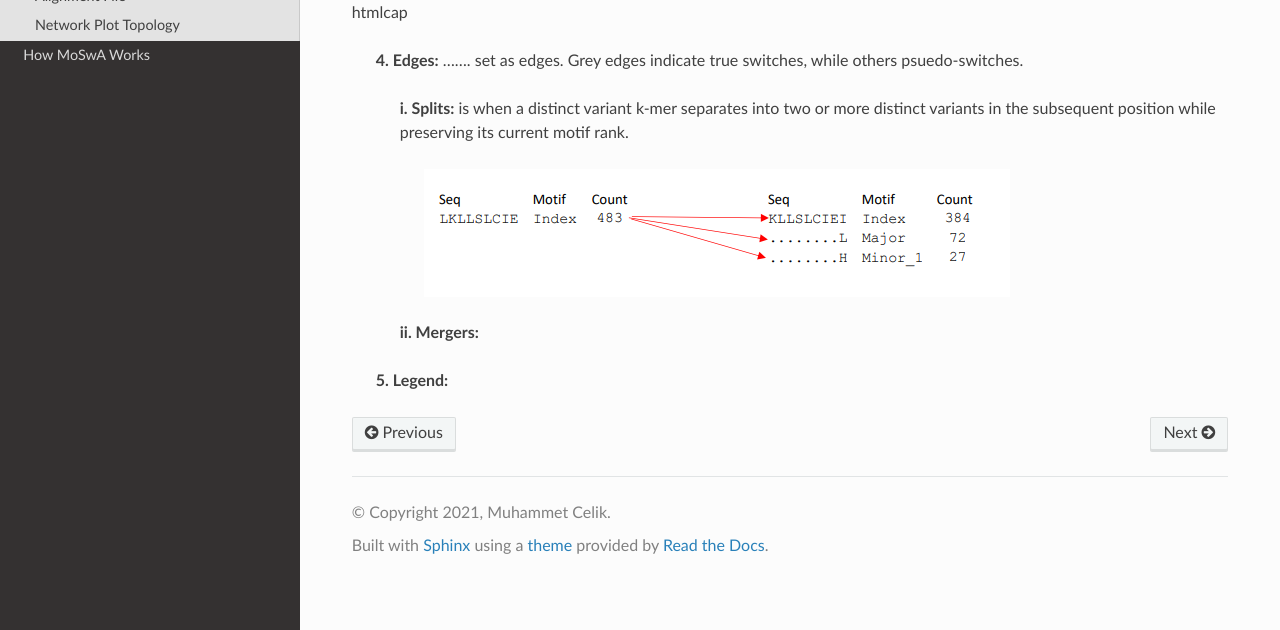
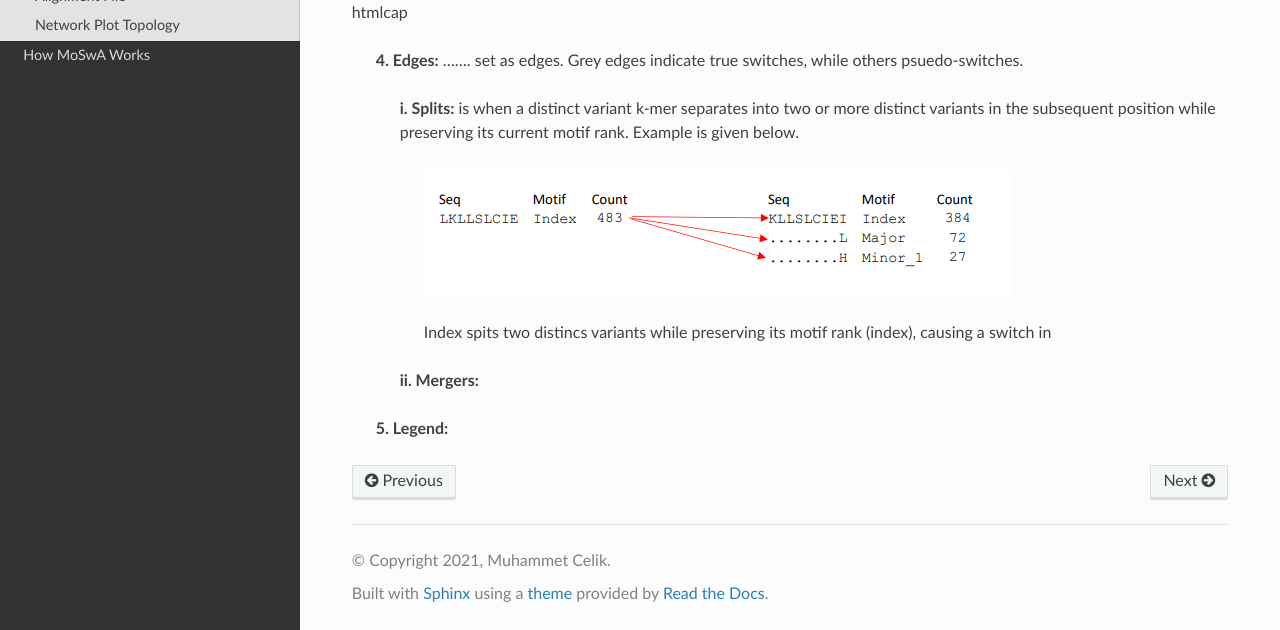
Before and after one commit to macelik/MoSwADocs, a Sphinx documentation site: the page built from docs/source/results.rst, in a window 1280 px wide and 900 px high, scrolled down 3236 px, cut to the strip 270-900 px from the top of the window. Built offline with Sphinx 7.4.7 and the Read the Docs theme 2.0.0, drawn with Linux system fonts in a browser that asks for light colours.

Commit message:
Update results.rst

```diff
--- a/docs/source/results.rst
+++ b/docs/source/results.rst
@@ -110,9 +110,10 @@ htmlcap
 
    **4. Edges:** ....... set as edges. Grey edges indicate true switches, while others psuedo-switches.
 
-    **i. Splits:** is when a distinct variant k-mer separates into two or more distinct variants in the subsequent position while preserving its current motif rank.
+    **i. Splits:** is when a distinct variant k-mer separates into two or more distinct variants in the subsequent position while preserving its current motif rank. Example is given below.
 
      .. figure:: figs/split.png
+     Index spits two distincs variants while preserving its motif rank (index), causing a switch in
 
     **ii. Mergers:**
 
```
